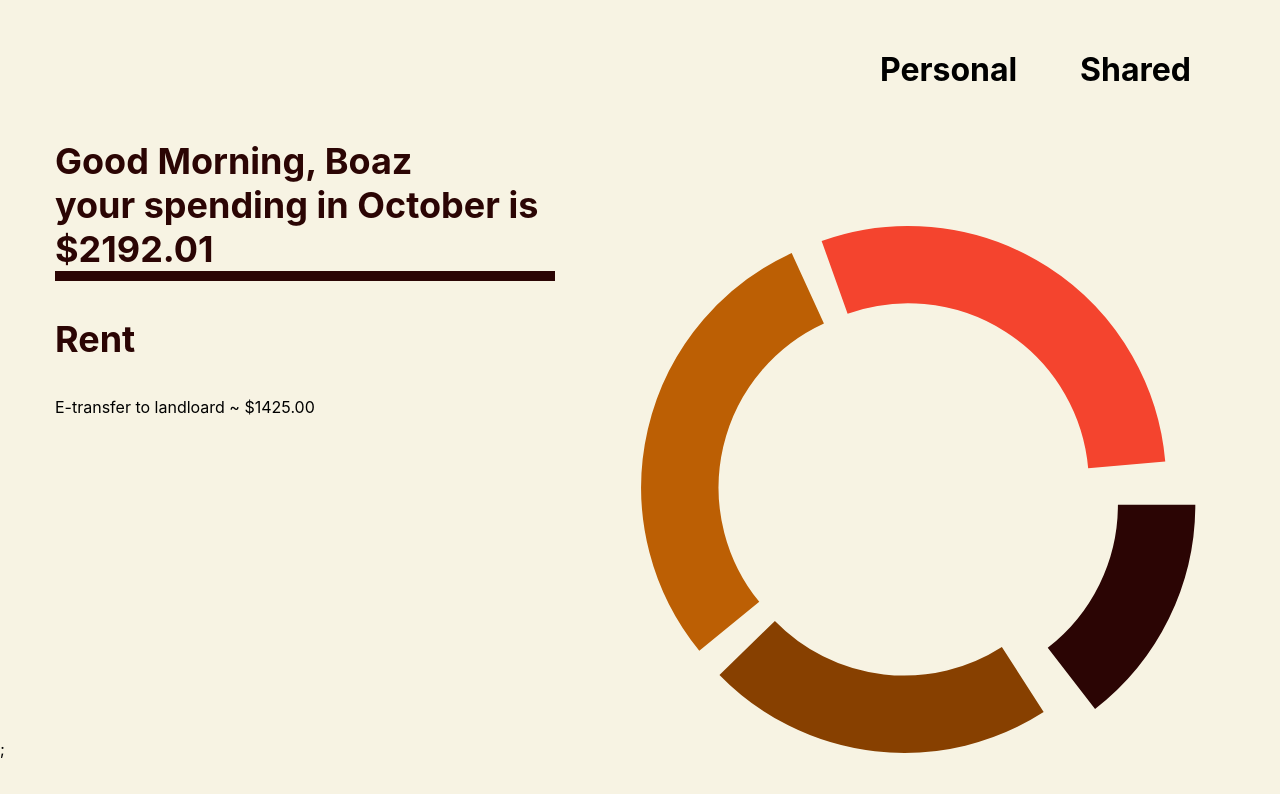
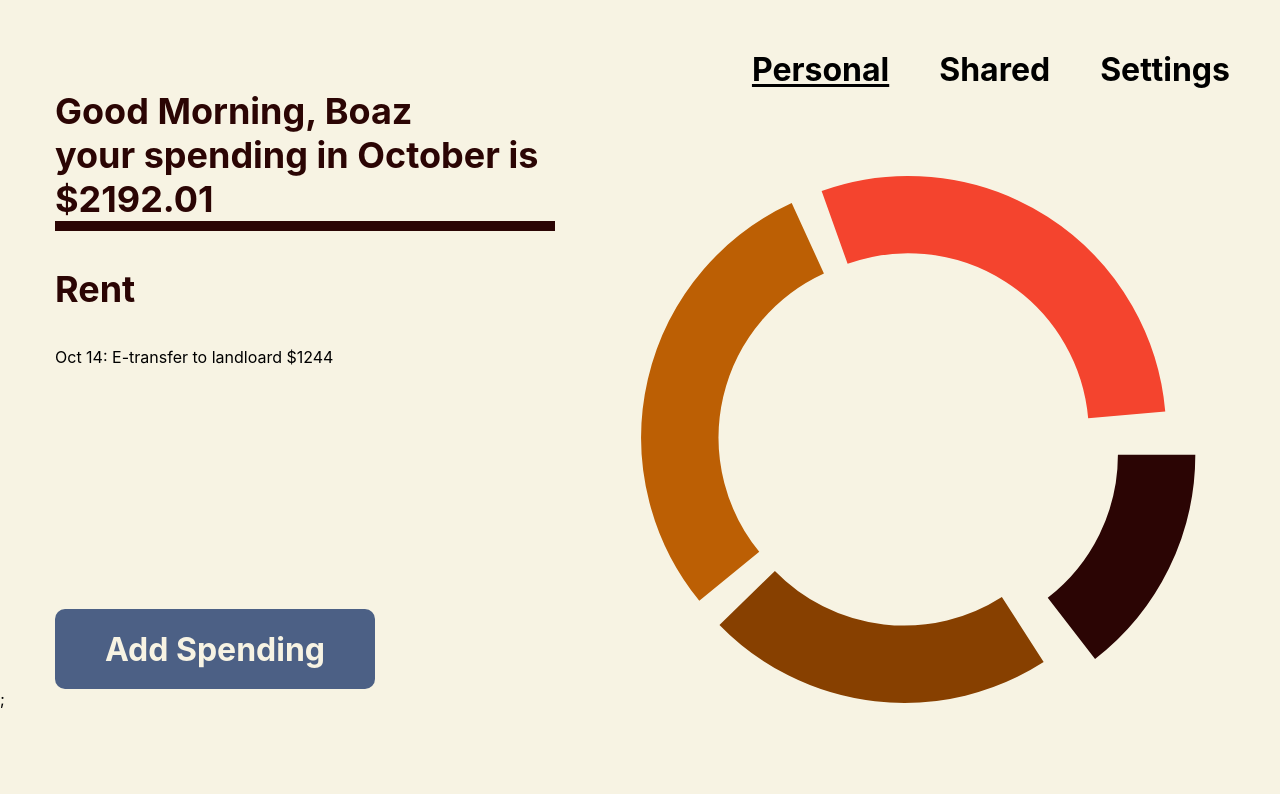
Before and after one commit to rethegreat/trackie, a React (Create React App) app: page / in a window 1280 px wide. Shown: the top 794 px of the page. Built offline with nearby package versions, Linux system fonts and the light colour scheme.

Commit message:
finished conditional rendering

```diff
--- a/src/Components/NextPageButton.css
+++ b/src/Components/PageButton.css
@@ -1,20 +1,17 @@
 
 
 .next-page-button {
-    width: 360px;
-    height: 100px;
+    width: 320px;
+    height: 80px;
     background-color: #4C6085;
     display: flex;
+    justify-content: center;
     align-items: center;
     border-radius: 10px;
 }
 
 .button-title {
-    width: 300px;
-    height: 60px;
-    padding-left: 50px;
     color: #F7F3E3;
-    font-size: 48px;
+    font-size: 32px;
     font-weight: bold;
-    align-content: center;
 }
--- a/src/Components/NextPageButton.js
+++ b/src/Components/PageButton.js
@@ -1,6 +1,6 @@
-import './NextPageButton.css'
+import './PageButton.css'
 
-function NextPageButton(props){
+function PageButton(props){
     return(
         <div className="next-page-button">
             <div className='button-title'>
@@ -10,4 +10,4 @@ function NextPageButton(props){
     )
 }
 
-export default NextPageButton
+export default PageButton
--- a/src/Pages/PersonalPage.css
+++ b/src/Pages/PersonalPage.css
@@ -7,14 +7,19 @@
 
 
 .nav-item {
-    width: 200px;
+    padding-right: 50px;
     padding-top: 50px;
     font-weight: bold;
     font-size: 32px;
 }
 
+.selected{
+    text-decoration: underline;
+    text-decoration-thickness: 3px;
+    text-underline-offset: 3px;
+}
+
 .personal-main {
-    padding-top: 50px;
     height: 600px;
     display: flex;
     flex-direction: row;
@@ -41,12 +46,16 @@
     width: 500px;
 }
 
-.personal-description {
-    padding-left: 30px;
-}
 
 .personal-description h3 {
     font-size: 36px;
     font-weight: bold;
     color: #2B0504;
 }
+
+.left-flexbox{
+    padding-left: 30px;
+    display: flex;
+    flex-direction: column;
+    justify-content: space-between;
+}
--- a/src/Pages/PersonalPage.js
+++ b/src/Pages/PersonalPage.js
@@ -2,6 +2,7 @@ import "./PersonalPage.css";
 import { PieChart } from "react-minimal-pie-chart";
 
 import React, { useState } from "react";
+import PageButton from "../Components/PageButton";
 
 function PersonalPage() {
   const spendingData = [
@@ -13,28 +14,50 @@ function PersonalPage() {
 
   //Add this from database later
   const spendingCategory = [
-    {title: "Rent", content: {title: "E-transfer to landloard ", date: "Oct 14", amount: 1244.00}},
-    {title: "Entertainment", content: {title: "E-transfer to landloard ", date: "Oct 14", amount: 1244.00}},
-    {title: "Food", content: {title: "E-transfer to landloard ", date: "Oct 14", amount: 1244.00}},
-    {title: "Climbing", content: {title: "E-transfer to landloard ", date: "Oct 14", amount: 1244.00}}
-  ]
+    {
+      title: "Rent",
+      content: [
+        { title: "E-transfer to landloard ", date: "Oct 14", amount: 1244.0 },
+      ],
+    },
+    {
+      title: "Entertainment",
+      content: [{ title: "Cineplex", date: "Oct 16", amount: 26.0 }],
+    },
+    {
+      title: "Food",
+      content: [
+        { title: "Gyubee", date: "Oct 11", amount: 64.0 },
+        { title: "Macdonalds", date: "Oct 1", amount: 14.1 },
+      ],
+    },
+    {
+      title: "Climbing",
+      content: [{ title: "MEC", date: "Oct 9", amount: 40.0 }],
+    },
+  ];
 
   const [selected, setSelected] = useState(0);
   const [titleDisplayed, setTitleDisplayed] = useState("Rent");
-  const [contentDisplayed, setContentDisplayed] = useState("");
+  const [contentDisplayed, setContentDisplayed] = useState(
+    spendingCategory[0].content
+  );
 
   function changeTitle(index) {
     setSelected(index === selected ? undefined : index);
-    setTitleDisplayed(spendingData[index]);
+    setTitleDisplayed(spendingCategory[index].title);
+    setContentDisplayed(spendingCategory[index].content);
   }
 
   return (
     <div>
       <div className="navBar">
-        <div className="nav-item">Personal</div>
+        <div className="nav-item selected">Personal</div>
         <div className="nav-item">Shared</div>
+        <div className="nav-item">Settings</div>
       </div>
       <div className="personal-main">
+        <div className="left-flexbox">
           <div className="personal-description">
             <div className="greeting">
               <h3>Good Morning, Boaz</h3>
@@ -43,7 +66,13 @@ function PersonalPage() {
             </div>
             <div className="divider"></div>
             <h3>{titleDisplayed}</h3>
-          <p>E-transfer to landloard ~ $1425.00</p>
+            {contentDisplayed.map((content) => (
+              <p>
+                {content.date}: {content.title} ${content.amount}
+              </p>
+            ))}
+          </div>
+          <PageButton title="Add Spending" />
         </div>
         <PieChart
           className="perosnal_chart"
--- a/src/Pages/WelcomePage.js
+++ b/src/Pages/WelcomePage.js
@@ -1,4 +1,4 @@
-import NextPageButton from "../Components/NextPageButton"
+import NextPageButton from "../Components/PageButton"
 import './WelcomePage.css'
 import '../Color.js'
 import { RedBrown } from "../Color"
```
Lines whose indentation alone changed are shown as unchanged.
